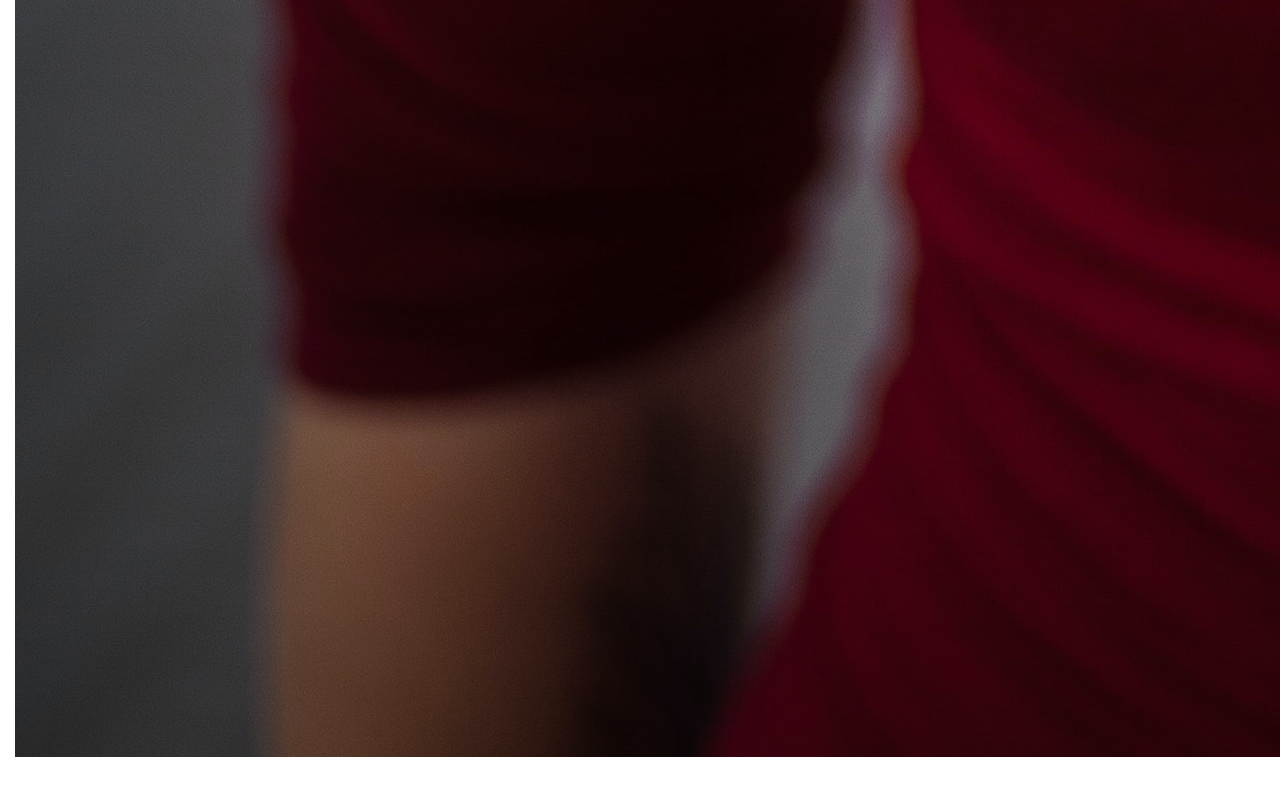
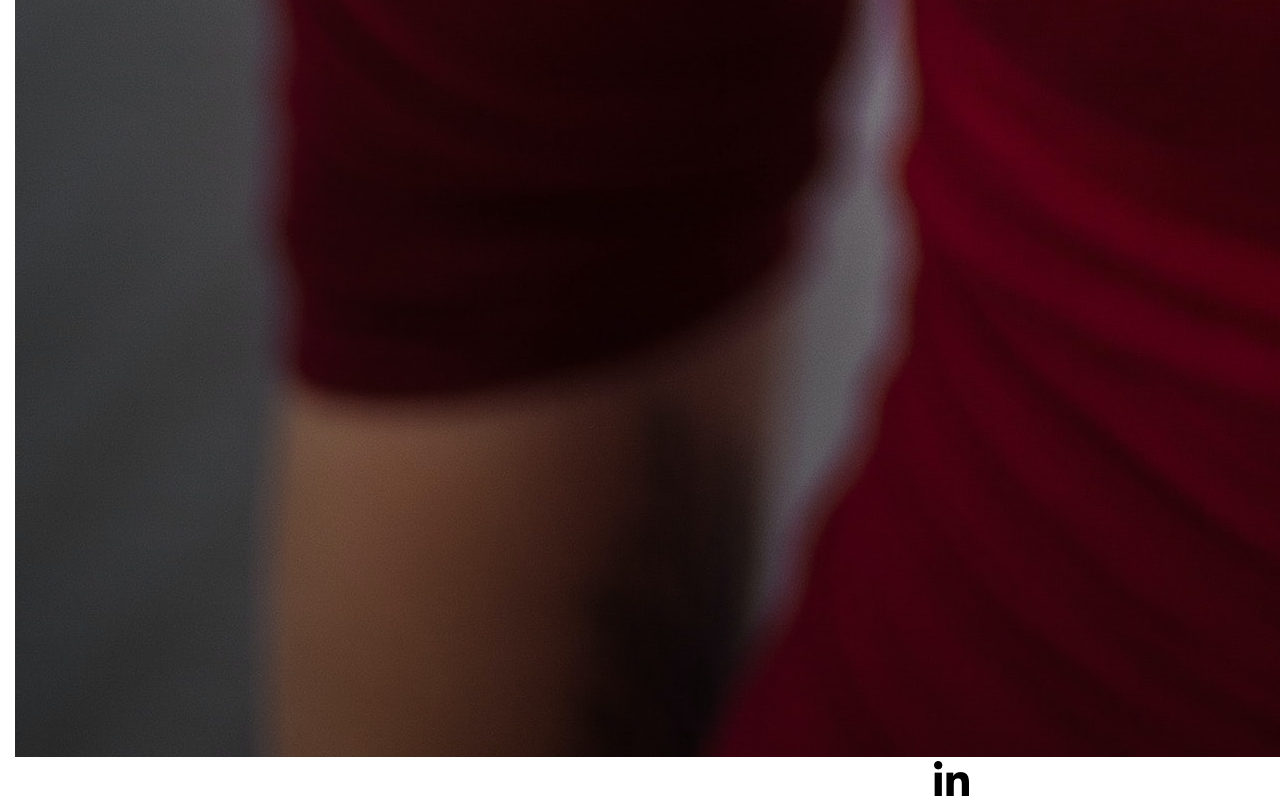
Before and after one commit to mathieuelisa/LetsBeFriends, a React (Create React App) app in the folder lbf/: page /contact in a window 1280 px wide. Shown: the part 5126-5926 px from the top of the page. Before the commit the page ends 5905 px from the top, so only its background shows below. Built offline with nearby package versions, Linux system fonts and the light colour scheme.

Commit message:
Adding CSS to profil page

```diff
--- a/lbf/src/Components/Contact/MainContainer/index.js
+++ b/lbf/src/Components/Contact/MainContainer/index.js
@@ -1,5 +1,8 @@
 import Avatar from "../../Styledcomponents/Avatar"
 import "./styles.scss"
+
+import linkedin from "../../../assets/Icons/linkedin.png"
+import github from "../../../assets/Icons/github.png"
 
 function ContactContainer(){
     return(
@@ -18,32 +21,67 @@ function ContactContainer(){
                     <div className="contact__avatar-profils">
                         <div className="contact__avatar-container">
                            <h2>Julien</h2>
-                           <Avatar className="pipo" />
-                                <p>OUou</p>
+                                <Avatar className="pipo" />
+                                <div className="contact__avatar-social">
+                                    <a href="https://www.linkedin.com/in/julien-maurice"  target="_blank" rel="noreferrer">
+                                        <img className="linkedin-logo"  src={linkedin} alt="linkedin" href="http://www.google.com" />
+                                    </a>
+                                    <a href="https://github.com/JulienMaurice" target="_blank" rel="noreferrer">
+                                        <img className="github-logo"  src={github} alt="github" />
+                                    </a>
+                                </div>
                         </div>
 
                         <div className="contact__avatar-container">
                            <h2>Mathieu</h2>
                            <Avatar />
-                                <p>OUou</p>
+                                <div className="contact__avatar-social">
+                                    <a href="https://www.linkedin.com/in/mathieuelisa/" target="_blank" rel="noreferrer">
+                                        <img className="linkedin-logo" src={linkedin} alt="linkedin" />
+                                    </a>
+                                    <a href="https://github.com/mathieuelisa" target="_blank" rel="noreferrer">
+                                        <img className="github-logo"  src={github} alt="github" />
+                                    </a>
+                                </div>
                         </div>
 
                         <div className="contact__avatar-container">
                            <h2>Emmanuel</h2>
                            <Avatar />
-                                <p>OUou</p>
+                                <div className="contact__avatar-social">
+                                <a href="www.google.com" target="_blank" rel="noreferrer">
+                                    <img className="linkedin-logo"src={linkedin} alt="linkedin" />
+                                </a>
+                                <a href="https://github.com/emmanuelMartin53" target="_blank" rel="noreferrer">
+                                    <img className="github-logo" src={github} alt="github" />
+                                </a>
+                                </div>
                         </div>
 
                         <div className="contact__avatar-container">
                            <h2>Jordan</h2>
                            <Avatar />
-                                <p>OUou</p>
+                                <div className="contact__avatar-social">
+                                    <a href="https://www.linkedin.com/in/jordan-espitalier-8322a3213/" target="_blank" rel="noreferrer">
+                                        <img className="linkedin-logo" src={linkedin} alt="linkedin" />
+                                    </a>
+                                    <a href="https://github.com/JordanEspitalier" target="_blank" rel="noreferrer">
+                                        <img className="github-logo"  src={github} alt="github" />
+                                    </a>
+                                </div>
                         </div>
 
                         <div className="contact__avatar-container">
                            <h2>Robz</h2>
                            <Avatar />
-                                <p>OUou</p>
+                                <div className="contact__avatar-social">
+                                    <a href="https://www.linkedin.com/in/robin-marien-64a571135/" target="_blank" rel="noreferrer">
+                                        <img className="linkedin-logo" src={linkedin} alt="linkedin" />
+                                    </a>
+                                    <a href="https://github.com/Marob-nod" target="_blank" rel="noreferrer">
+                                        <img className="github-logo"  src={github} alt="github" />
+                                    </a>
+                                </div>
                         </div>
 
                     </div>
--- a/lbf/src/Components/Contact/MainContainer/styles.scss
+++ b/lbf/src/Components/Contact/MainContainer/styles.scss
@@ -63,4 +63,25 @@
         flex-direction: column;
         text-align: center;
     }
+
+    &-social{
+        display: flex;
+        text-align: center;
+        justify-content: space-around;
+    }
 }
+
+
+.contact-tag{
+    margin: 30px;
+}
+
+.linkedin-logo{
+    height: 35px;
+    cursor: pointer;
+}
+
+.github-logo{
+    width: 35px;
+    cursor: pointer;
+}
```
Also changed, not shown: lbf/src/assets/Icons/github.png (added), lbf/src/assets/Icons/linkedin.png (added).
